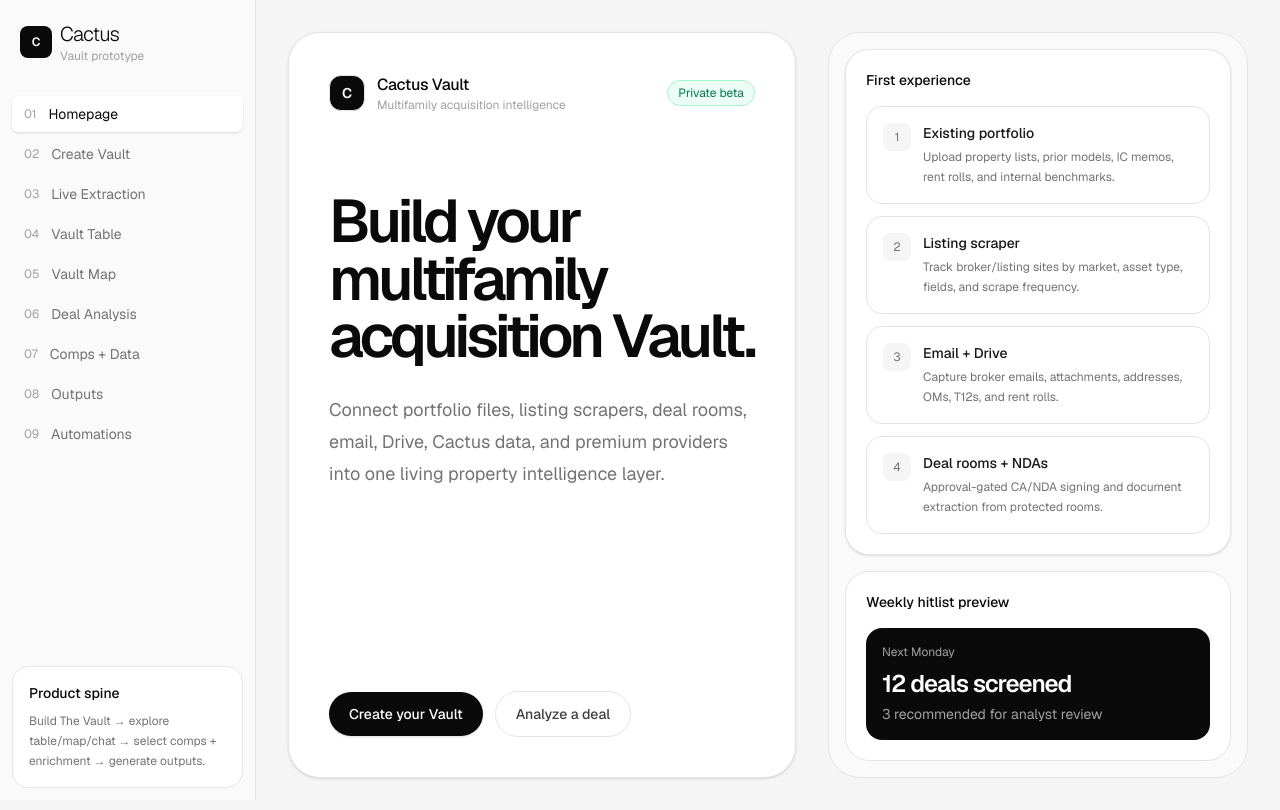
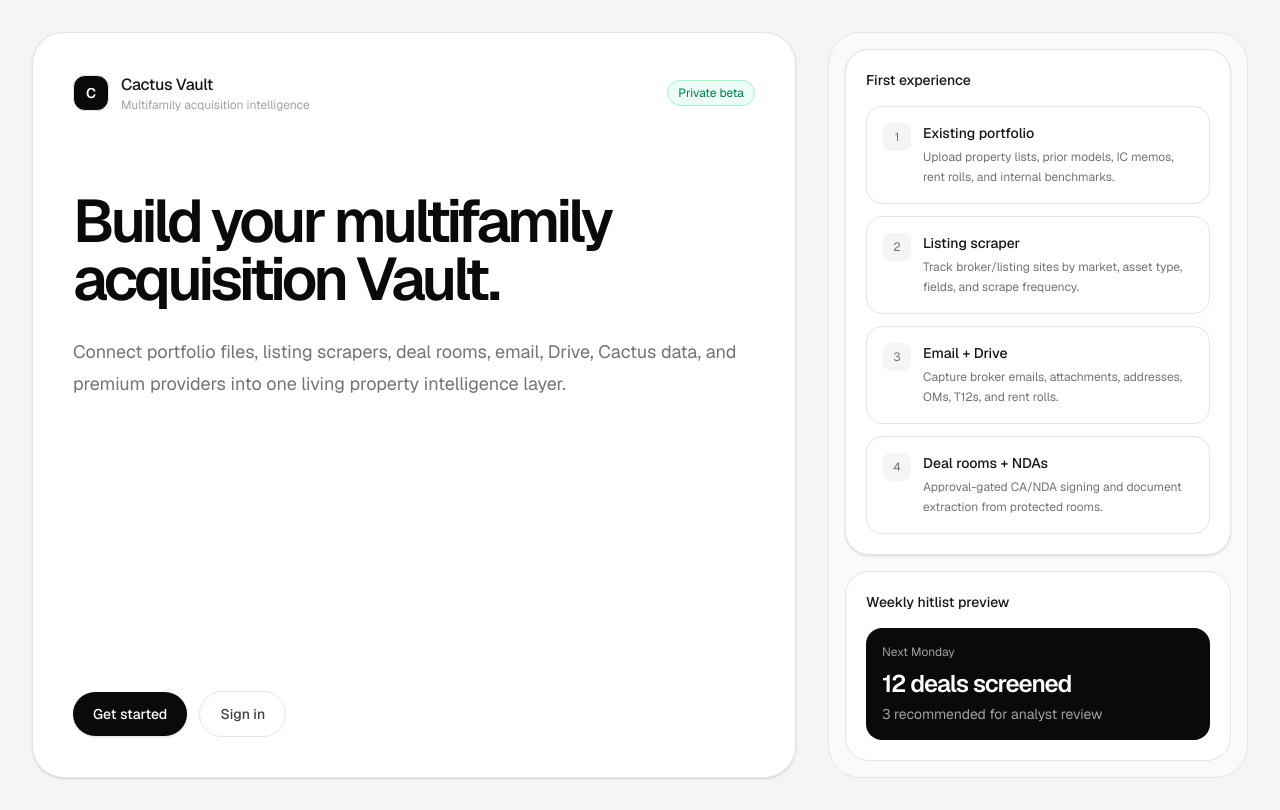
Before and after one commit to CactusCEO/cactus-vault-prototype, a Next.js app: page / in a window 1280 px wide. Built offline with nearby package versions, Linux system fonts and the light colour scheme.

Commit message:
feat: separate onboarding from app navigation

```diff
--- a/src/app/page.tsx
+++ b/src/app/page.tsx
@@ -2,17 +2,9 @@
 
 import { useMemo, useState } from "react";
 
-const screens = [
-  "Homepage",
-  "Create Vault",
-  "Live Extraction",
-  "Vault Table",
-  "Vault Map",
-  "Deal Analysis",
-  "Comps + Data",
-  "Outputs",
-  "Automations",
-];
+const onboardingSteps = ["Sign up", "Account setup", "Create Vault", "Live Extraction"];
+
+const appScreens = ["Vault Table", "Vault Map", "Deal Analysis", "Comps + Data", "Outputs", "Automations"];
 
 const sourceCards = [
   {
@@ -139,8 +131,8 @@
           </p>
         </div>
         <div className="flex items-center gap-3">
-          <button onClick={() => go(1)} className="rounded-full bg-neutral-950 px-5 py-3 text-sm font-medium text-white shadow-sm">Create your Vault</button>
-          <button onClick={() => go(5)} className="rounded-full border border-neutral-200 bg-white px-5 py-3 text-sm font-medium text-neutral-700">Analyze a deal</button>
+          <button onClick={() => go(1)} className="rounded-full bg-neutral-950 px-5 py-3 text-sm font-medium text-white shadow-sm">Get started</button>
+          <button onClick={() => go(1)} className="rounded-full border border-neutral-200 bg-white px-5 py-3 text-sm font-medium text-neutral-700">Sign in</button>
         </div>
       </div>
       <div className="rounded-[2rem] border border-neutral-200 bg-neutral-50 p-4">
@@ -173,10 +165,61 @@
   );
 }
 
-function VaultSetup() {
+function SignupScreen({ go }: { go: (screenIndex: number) => void }) {
+  return (
+    <div className="grid min-h-screen place-items-center bg-neutral-100 p-8">
+      <div className="grid w-full max-w-5xl grid-cols-[1fr_420px] overflow-hidden rounded-[2rem] border border-neutral-200 bg-white shadow-sm">
+        <div className="flex min-h-[680px] flex-col justify-between p-10">
+          <div className="flex items-center gap-3">
+            <div className="grid h-9 w-9 place-items-center rounded-xl bg-neutral-950 text-sm font-semibold text-white">C</div>
+            <div><p className="font-medium">Cactus</p><p className="text-xs text-neutral-400">Secure onboarding</p></div>
+          </div>
+          <div>
+            <Pill tone="green">Step 1 of 4</Pill>
+            <h1 className="mt-6 max-w-xl text-5xl font-semibold leading-[1] tracking-[-0.06em] text-neutral-950">Create your account before building The Vault.</h1>
+            <p className="mt-6 max-w-xl text-base leading-7 text-neutral-500">Start with OAuth and team identity first. The product should feel like a guided setup, not like users have already landed inside the operating system.</p>
+          </div>
+          <div className="w-fit rounded-full border border-neutral-200 bg-neutral-50 px-5 py-3 text-sm font-medium text-neutral-500">Use one of the secure sign-in options to continue</div>
+        </div>
+        <div className="border-l border-neutral-200 bg-neutral-50 p-6">
+          <div className="rounded-[1.5rem] border border-neutral-200 bg-white p-5">
+            <p className="text-sm font-medium">Sign up or log in</p>
+            {['Continue with Google', 'Continue with Microsoft', 'Continue with SSO'].map((item) => <button key={item} onClick={() => go(2)} className="mt-3 w-full rounded-full border border-neutral-200 bg-white px-4 py-3 text-sm font-medium text-neutral-700">{item}</button>)}
+            <div className="my-5 border-t border-neutral-200" />
+            <input className="w-full rounded-xl border border-neutral-200 px-4 py-3 text-sm outline-none" placeholder="work email" />
+            <button onClick={() => go(2)} className="mt-3 w-full rounded-full bg-neutral-950 px-4 py-3 text-sm font-medium text-white">Email me a secure link</button>
+          </div>
+        </div>
+      </div>
+    </div>
+  );
+}
+
+function AccountSetup({ go }: { go: (screenIndex: number) => void }) {
   return (
     <div className="p-8">
-      <SectionHeader eyebrow="Step 01" title="Create The Vault" subtitle="A guided source setup that shows what each connector captures, what it costs, and what rows/columns it will add to the customer dataset." />
+      <SectionHeader eyebrow="Onboarding · Step 02" title="Set up your company workspace" subtitle="Capture the basics before users configure data sources: team, markets, asset focus, buy box, and budget guardrails." />
+      <div className="grid grid-cols-[1fr_360px] gap-5">
+        <div className="rounded-[1.75rem] border border-neutral-200 bg-white p-6 shadow-sm">
+          <div className="grid grid-cols-2 gap-4">
+            {['Company name', 'Primary market', 'Asset focus', 'Typical unit range', 'Target vintage', 'Monthly data budget'].map((label) => <label key={label} className="text-sm font-medium text-neutral-700">{label}<div className="mt-2 rounded-xl border border-neutral-200 px-4 py-3 text-sm text-neutral-400">Set {label.toLowerCase()}</div></label>)}
+          </div>
+          <button onClick={() => go(3)} className="mt-8 rounded-full bg-neutral-950 px-5 py-3 text-sm font-medium text-white">Continue to Vault setup</button>
+        </div>
+        <div className="rounded-[1.75rem] border border-neutral-200 bg-neutral-950 p-6 text-white shadow-sm">
+          <p className="text-sm text-neutral-400">Setup outcome</p>
+          <h3 className="mt-8 text-3xl font-semibold tracking-[-0.06em]">A workspace calibrated to your acquisition strategy.</h3>
+          <p className="mt-4 text-sm leading-6 text-neutral-400">Cactus uses these defaults to recommend sources, comps, enrichments, hitlists, and cost guardrails.</p>
+        </div>
+      </div>
+    </div>
+  );
+}
+
+function VaultSetup({ go }: { go: (screenIndex: number) => void }) {
+  return (
+    <div className="p-8">
+      <SectionHeader eyebrow="Onboarding · Step 03" title="Create The Vault" subtitle="A guided source setup that shows what each connector captures, what it costs, and what rows/columns it will add to the customer dataset." />
       <div className="grid grid-cols-3 gap-4">
         {sourceCards.map((card) => (
           <div key={card.title} className="min-h-[210px] rounded-[1.6rem] border border-neutral-200 bg-white p-5 shadow-sm">
@@ -190,15 +233,18 @@
           </div>
         ))}
       </div>
+      <div className="mt-6 flex justify-end">
+        <button onClick={() => go(4)} className="rounded-full bg-neutral-950 px-5 py-3 text-sm font-medium text-white">Start extracting data</button>
+      </div>
     </div>
   );
 }
 
-function LiveExtraction() {
+function LiveExtraction({ go }: { go: (screenIndex: number) => void }) {
   return (
     <div className="grid min-h-[690px] grid-cols-[1fr_360px] gap-5 p-8">
       <div className="rounded-[1.75rem] border border-neutral-200 bg-white p-6 shadow-sm">
-        <SectionHeader eyebrow="Step 02" title="Watch The Vault populate" subtitle="The system should feel alive immediately: extracting docs, detecting locations, creating records, and surfacing the review queue in real time." />
+        <SectionHeader eyebrow="Onboarding · Step 04" title="Watch The Vault populate" subtitle="The system should feel alive immediately: extracting docs, detecting locations, creating records, and surfacing the review queue in real time." />
         <div className="space-y-3">
           {extractionEvents.map(([name, detail, status]) => (
             <div key={name} className="flex items-center justify-between rounded-2xl border border-neutral-200 bg-neutral-50 p-4">
@@ -223,6 +269,7 @@
           <div className="flex justify-between"><span className="text-neutral-400">Deal-room access</span><span>$95</span></div>
           <div className="flex justify-between"><span className="text-neutral-400">Premium data</span><span>Not active</span></div>
         </div>
+        <button onClick={() => go(5)} className="mt-10 w-full rounded-full bg-white px-4 py-3 text-sm font-medium text-neutral-950">Enter Cactus app</button>
       </div>
     </div>
   );
@@ -231,7 +278,7 @@
 function VaultTable() {
   return (
     <div className="p-8">
-      <SectionHeader eyebrow="Step 03" title="Explore The Vault as a living table" subtitle="Rows are locations/properties. Columns are data endpoints from documents, emails, listings, Cactus data, premium sources, and user-approved edits." />
+      <SectionHeader eyebrow="Vault workspace" title="Explore The Vault as a living table" subtitle="Rows are locations/properties. Columns are data endpoints from documents, emails, listings, Cactus data, premium sources, and user-approved edits." />
       <div className="overflow-hidden rounded-[1.5rem] border border-neutral-200 bg-white shadow-sm">
         <div className="flex items-center justify-between border-b border-neutral-200 px-5 py-4">
           <div className="flex gap-2"><Pill>Rows: properties / locations</Pill><Pill>Columns: data endpoints</Pill><Pill tone="amber">7 review items</Pill></div>
@@ -285,7 +332,7 @@
         {['Overview', 'Documents', 'Extracted facts', 'Market', 'Rent comps', 'Sales comps', 'Underwriting', 'Memo'].map((item, i) => <div key={item} className={`rounded-xl px-3 py-2 text-sm ${i === 2 ? "bg-neutral-950 text-white" : "text-neutral-600"}`}>{item}</div>)}
       </aside>
       <main className="rounded-[1.5rem] border border-neutral-200 bg-white p-6 shadow-sm">
-        <SectionHeader eyebrow="Step 04" title="Analyze a deal or address" subtitle="Drag documents into chat, select a Vault row, enter an address, or open deal-room data. Cactus extracts facts and ties every field back to source evidence." />
+        <SectionHeader eyebrow="Deal workspace" title="Analyze a deal or address" subtitle="Drag documents into chat, select a Vault row, enter an address, or open deal-room data. Cactus extracts facts and ties every field back to source evidence." />
         <div className="grid grid-cols-2 gap-4">
           {dealFacts.map(([field, value, source, status]) => <div key={field} className="rounded-2xl border border-neutral-200 p-4"><div className="flex justify-between"><p className="text-xs text-neutral-400">{field}</p><Pill tone={status === "Review" ? "amber" : "green"}>{status}</Pill></div><p className="mt-3 text-lg font-medium tracking-[-0.03em]">{value}</p><p className="mt-2 text-xs text-neutral-400">Source: {source}</p></div>)}
         </div>
@@ -303,7 +350,7 @@
   return (
     <div className="grid min-h-[690px] grid-cols-[1fr_340px] gap-5 p-8">
       <div className="rounded-[1.5rem] border border-neutral-200 bg-white p-6 shadow-sm">
-        <SectionHeader eyebrow="Step 05" title="Approve comps and enrichments" subtitle="The system recommends comps, but the investor approves. Paid enrichment is offered at the moment of need with cost and value clearly shown." />
+        <SectionHeader eyebrow="Comps + enrichment" title="Approve comps and enrichments" subtitle="The system recommends comps, but the investor approves. Paid enrichment is offered at the moment of need with cost and value clearly shown." />
         <table className="w-full text-left text-sm"><thead className="text-xs text-neutral-500"><tr>{['Comp', 'Distance', 'Year', 'Units', '$/Unit', 'Decision'].map((h) => <th key={h} className="border-b border-neutral-200 px-3 py-3 font-medium">{h}</th>)}</tr></thead><tbody>{comps.map((row) => <tr key={row[0]}>{row.map((cell, i) => <td key={cell} className="border-b border-neutral-100 px-3 py-4"><span className={i === 5 ? "rounded-full border border-neutral-200 px-2 py-1 text-xs" : ""}>{cell}</span></td>)}</tr>)}</tbody></table>
       </div>
       <div className="space-y-4">
@@ -316,7 +363,7 @@
 function Outputs() {
   return (
     <div className="p-8">
-      <SectionHeader eyebrow="Step 06" title="Generate IC and bank-ready outputs" subtitle="Convert the selected facts, comps, benchmarks, underwriting assumptions, and citations into professional materials the team can use." />
+      <SectionHeader eyebrow="Output builder" title="Generate IC and bank-ready outputs" subtitle="Convert the selected facts, comps, benchmarks, underwriting assumptions, and citations into professional materials the team can use." />
       <div className="grid grid-cols-3 gap-5">
         {['IC memo', 'Bank package', 'Investor package'].map((output, i) => <div key={output} className="rounded-[1.75rem] border border-neutral-200 bg-white p-6 shadow-sm"><Pill tone={i === 2 ? "default" : "green"}>{i === 2 ? "Later" : "Ready"}</Pill><h3 className="mt-16 text-2xl font-semibold tracking-[-0.05em]">{output}</h3><p className="mt-3 text-sm leading-6 text-neutral-500">Executive summary, property overview, comps, market support, risks, citations, and appendix-ready source links.</p><button className="mt-6 rounded-full bg-neutral-950 px-4 py-2 text-sm font-medium text-white">Preview</button></div>)}
       </div>
@@ -344,25 +391,60 @@
 
 export default function Home() {
   const [active, setActive] = useState(0);
-  const ActiveScreen = useMemo(() => [VaultSetup, LiveExtraction, VaultTable, VaultMap, DealAnalysis, CompsData, Outputs, Automations][active - 1], [active]);
+  const AppScreen = useMemo(() => [VaultTable, VaultMap, DealAnalysis, CompsData, Outputs, Automations][active - 5], [active]);
+
+  if (active === 0) return <Homepage go={setActive} />;
+  if (active === 1) return <SignupScreen go={setActive} />;
+
+  const isOnboarding = active < 5;
+  const shellTitle = isOnboarding ? "Onboarding" : "Cactus";
+  const shellSubtitle = isOnboarding ? "Setup before app" : "Vault workspace";
 
   return (
     <main className="min-h-screen bg-neutral-100 text-neutral-950">
       <div className="flex min-h-screen">
-        <aside className="sticky top-0 flex h-screen w-64 shrink-0 flex-col border-r border-neutral-200 bg-neutral-50 p-3">
-          <div className="mb-6 flex items-center gap-2 px-2 py-2">
+        <aside className="sticky top-0 flex h-screen w-72 shrink-0 flex-col border-r border-neutral-200 bg-neutral-50 p-3">
+          <button onClick={() => setActive(0)} className="mb-7 flex items-center gap-2 rounded-xl px-2 py-2 text-left hover:bg-white">
             <div className="grid h-8 w-8 place-items-center rounded-lg bg-neutral-950 text-xs font-semibold text-white">C</div>
-            <div><p className="text-xl font-light tracking-[-0.04em]">Cactus</p><p className="text-xs text-neutral-400">Vault prototype</p></div>
+            <div><p className="text-xl font-light tracking-[-0.04em]">{shellTitle}</p><p className="text-xs text-neutral-400">{shellSubtitle}</p></div>
+          </button>
+
+          {isOnboarding ? (
+            <>
+              <p className="px-3 text-xs font-medium uppercase tracking-[0.18em] text-neutral-400">Account setup flow</p>
+              <nav className="mt-3 space-y-1">
+                {onboardingSteps.map((step, index) => {
+                  const screenIndex = index + 1;
+                  return <button key={step} onClick={() => setActive(screenIndex)} className={`flex h-10 w-full items-center rounded-md px-3 text-left text-sm transition ${active === screenIndex ? "bg-white text-neutral-950 shadow-sm" : "text-neutral-500 hover:bg-white/70"}`}><span className="mr-3 text-xs text-neutral-400">{String(index + 1).padStart(2, "0")}</span>{step}</button>;
+                })}
+              </nav>
+              <div className="mt-auto rounded-2xl border border-neutral-200 bg-white p-4">
+                <p className="text-sm font-medium">Not in the app yet</p>
+                <p className="mt-2 text-xs leading-5 text-neutral-500">This rail is only the onboarding checklist: OAuth, company setup, Vault source setup, and first extraction. After this, the user enters the real app nav.</p>
               </div>
-          <nav className="space-y-1">
-            {screens.map((screen, index) => <button key={screen} onClick={() => setActive(index)} className={`flex h-9 w-full items-center rounded-md px-3 text-left text-sm transition ${active === index ? "bg-white text-neutral-950 shadow-sm" : "text-neutral-500 hover:bg-white/70"}`}><span className="mr-3 text-xs text-neutral-400">{String(index + 1).padStart(2, "0")}</span>{screen}</button>)}
+            </>
+          ) : (
+            <>
+              <p className="px-3 text-xs font-medium uppercase tracking-[0.18em] text-neutral-400">App navigation</p>
+              <nav className="mt-3 space-y-1">
+                {appScreens.map((screen, index) => {
+                  const screenIndex = index + 5;
+                  return <button key={screen} onClick={() => setActive(screenIndex)} className={`flex h-10 w-full items-center rounded-md px-3 text-left text-sm transition ${active === screenIndex ? "bg-white text-neutral-950 shadow-sm" : "text-neutral-500 hover:bg-white/70"}`}><span className="mr-3 text-xs text-neutral-400">{String(index + 1).padStart(2, "0")}</span>{screen}</button>;
+                })}
               </nav>
               <div className="mt-auto rounded-2xl border border-neutral-200 bg-white p-4">
                 <p className="text-sm font-medium">Product spine</p>
                 <p className="mt-2 text-xs leading-5 text-neutral-500">Build The Vault → explore table/map/chat → select comps + enrichment → generate outputs.</p>
               </div>
+            </>
+          )}
         </aside>
-        <section className="flex-1">{active === 0 ? <Homepage go={setActive} /> : <ActiveScreen />}</section>
+        <section className="flex-1">
+          {active === 2 && <AccountSetup go={setActive} />}
+          {active === 3 && <VaultSetup go={setActive} />}
+          {active === 4 && <LiveExtraction go={setActive} />}
+          {active >= 5 && <AppScreen />}
+        </section>
       </div>
     </main>
   );
```
Lines whose indentation alone changed are shown as unchanged.
